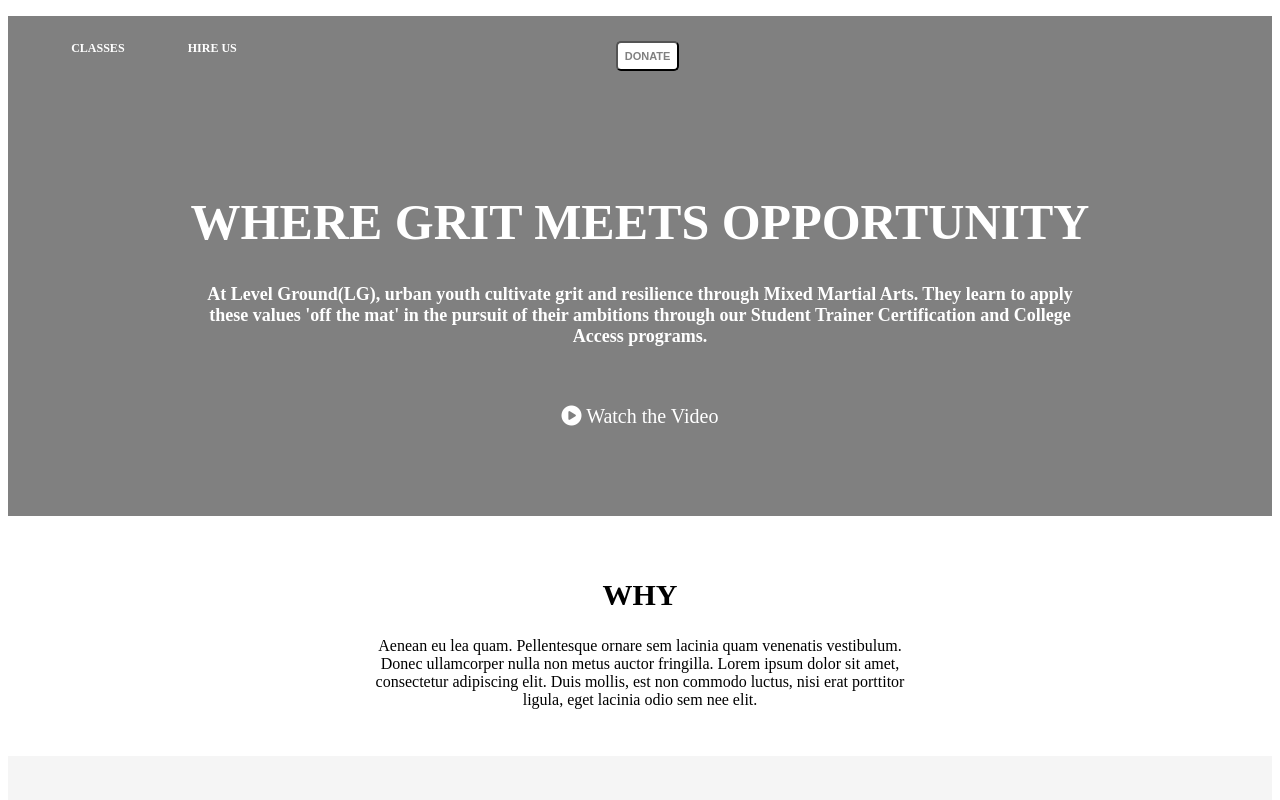
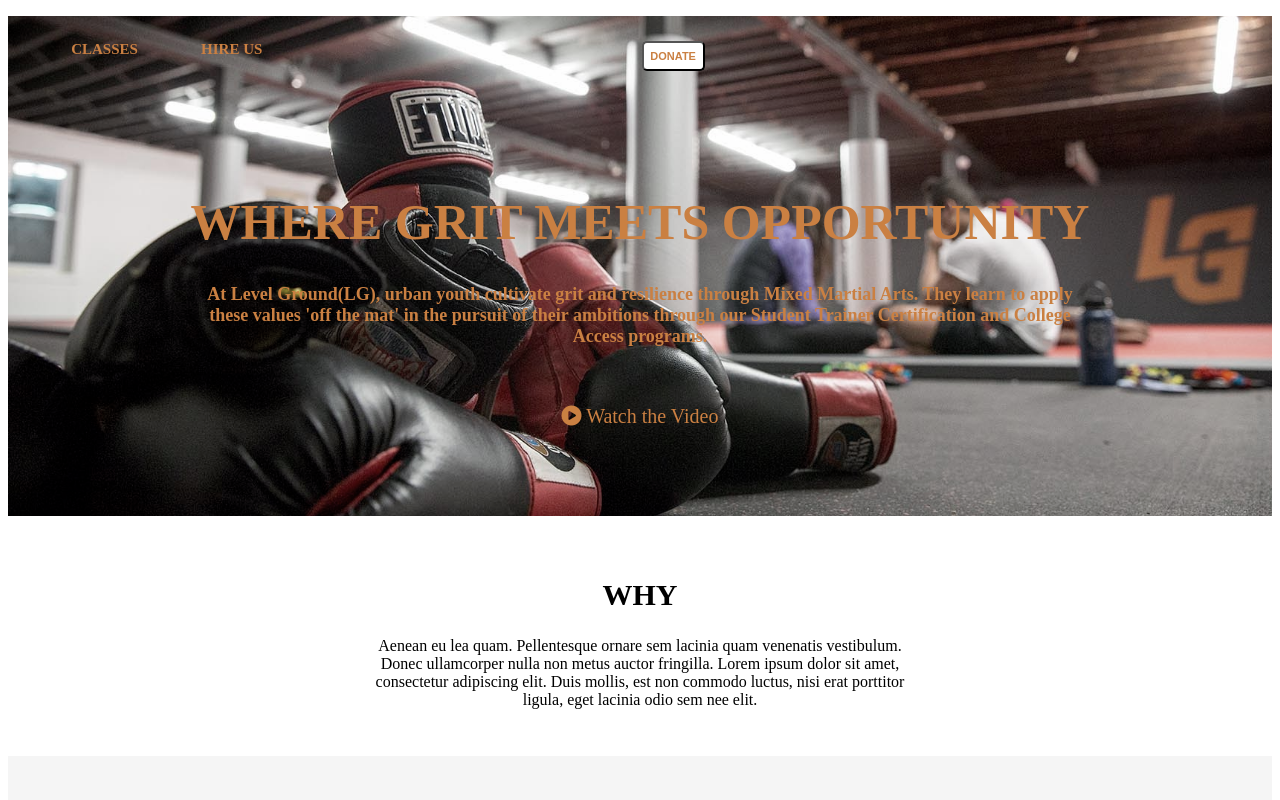
Before and after one commit to KMedinaTheDev/levelgroundSample-responsive, a plain HTML site: page index.html in a window 1280 px wide. Shown: the top 800 px of the page. Drawn offline with Linux system fonts and the light colour scheme.

Commit message:
added image and font color in header

```diff
--- a/style.css
+++ b/style.css
@@ -17,8 +17,13 @@ header{
   width: 100%;
   background-color: gray;
   clear: both;
-  color: white;
   font-weight: bold;
+  background: url("images/gloves.jpg");
+  background-size: cover;
+  filter: grayscale(40%);
+  background-position: left;
+  color: rgb(244, 120, 18);
+
 }
 header h1{
   font-size: 5rem;
@@ -33,12 +38,13 @@ header p{
   font-size: 1.8rem;
   padding-left: 15%;
   padding-right: 15%;
+  font-weight: 900;
 }
 header h1, header h3, header p{
   text-align: center;
 }
 header h6 a, header h3 a{
-  color: white;
+  color: rgb(244, 120, 18);
   text-decoration: none;
 }
 html{
@@ -52,7 +58,7 @@ h2 + p, h3 + p{
 h6 a{
   float: left;
   margin: 2% 0 0 5%;
-  font-size: 1.2rem;
+  font-size: 1.5rem;
 }
 img{
   filter: grayscale(100%);
@@ -92,7 +98,7 @@ footer{
   height:30px;
   width:5%;
   background-color: white;
-  color: gray;
+  color: rgb(244, 120, 18);
   border-radius: 5px;
   font-size: 1.1rem;
   font-weight: bold;
```
Also changed, not shown: images/gloves.jpg (added).
